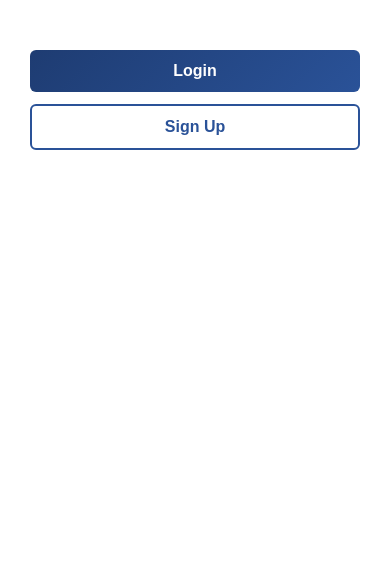
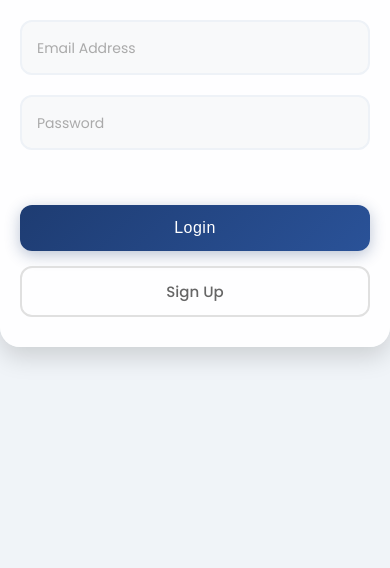
Before and after one commit to Keshab1997/Gold_Calculator_pro, a plain HTML site: page index.html in a window 390 px wide. Shown: the part 316-884 px from the top of the page. After the commit the page ends 844 px from the top, so only its background shows below. Drawn offline with nearby package versions, Linux system fonts and the light colour scheme.

Commit message:
full update

```diff
--- a/css/login.css
+++ b/css/login.css
@@ -1,92 +1,156 @@
-/* ১. সাধারণ রিসেট (ড্যাশবোর্ডের সাথে মিল রেখে) */
+/* Google Font ইম্পোর্ট (সুন্দর ফন্টের জন্য) */
+@import url('https://fonts.googleapis.com/css2?family=Poppins:wght@300;400;500;600&display=swap');
+
+/* ১. মেইন বডি এবং ব্যাকগ্রাউন্ড */
 body {
-    background-color: #f4f6f9; /* ড্যাশবোর্ডের ব্যাকগ্রাউন্ড */
-    font-family: 'Segoe UI', Tahoma, Geneva, Verdana, sans-serif;
     margin: 0;
-    height: 100vh; /* পুরো স্ক্রিন জুড়ে থাকবে */
+    height: 100vh;
+    font-family: 'Poppins', sans-serif; /* মডার্ন ফন্ট */
+    background: linear-gradient(135deg, #1e3c72 0%, #2a5298 100%); /* প্রফেশনাল ব্লু গ্রেডিয়েন্ট */
     display: flex;
-    justify-content: center; /* মাঝখানে আনবে */
-    align-items: center;     /* লম্বালম্বিভাবে মাঝখানে */
+    justify-content: center;
+    align-items: center;
+    overflow: hidden; /* স্ক্রলবার বন্ধ */
 }
 
-/* ২. লগিন কার্ড (ড্যাশবোর্ড কার্ড স্টাইল ফলো করা হয়েছে) */
+/* ব্যাকগ্রাউন্ডে হালকা গোল্ডেন আভা (অপশনাল ডেকোরেশন) */
+body::before {
+    content: '';
+    position: absolute;
+    width: 300px;
+    height: 300px;
+    background: rgba(255, 215, 0, 0.15); /* হালকা গোল্ড */
+    border-radius: 50%;
+    top: -50px;
+    left: -50px;
+    filter: blur(80px);
+}
+
+body::after {
+    content: '';
+    position: absolute;
+    width: 200px;
+    height: 200px;
+    background: rgba(255, 255, 255, 0.1);
+    border-radius: 50%;
+    bottom: 50px;
+    right: 50px;
+    filter: blur(60px);
+}
+
+/* ২. লগইন কার্ড ডিজাইন */
 .auth-card {
-    background: white;
+    background: rgba(255, 255, 255, 0.95); /* গ্লাস এফেক্ট */
     width: 100%;
-    max-width: 380px; /* কার্ডের সাইজ */
-    padding: 40px 30px;
-    border-radius: 12px; /* ড্যাশবোর্ডের মতো রাউন্ডেড কর্নার */
-    box-shadow: 0 5px 15px rgba(0,0,0,0.1); /* হালকা ছায়া */
+    max-width: 360px;
+    padding: 40px 35px;
+    border-radius: 20px;
+    box-shadow: 0 15px 35px rgba(0, 0, 0, 0.2); /* ডিপ শ্যাডো */
     text-align: center;
+    position: relative;
+    z-index: 10;
+    animation: slideUp 0.8s ease-out; /* এনিমেশন */
+}
+
+/* কার্ড আসার এনিমেশন */
+@keyframes slideUp {
+    from {
+        opacity: 0;
+        transform: translateY(30px);
+    }
+    to {
+        opacity: 1;
+        transform: translateY(0);
+    }
 }
 
 /* ৩. হেডার সেকশন */
 .auth-header {
-    margin-bottom: 30px;
+    margin-bottom: 35px;
 }
 
 .auth-header i {
-    font-size: 50px;
-    /* ড্যাশবোর্ডের হেডারের মতো গ্র্যাডিয়েন্ট এফেক্ট আইকনে */
-    background: linear-gradient(135deg, #1e3c72, #2a5298);
+    font-size: 48px;
+    /* গোল্ডেন কালার গ্রেডিয়েন্ট */
+    background: linear-gradient(to right, #DAA520, #FFD700);
     -webkit-background-clip: text;
     -webkit-text-fill-color: transparent;
     margin-bottom: 10px;
+    filter: drop-shadow(0 2px 4px rgba(218, 165, 32, 0.3));
 }
 
 .auth-header h2 {
-    color: #1e3c72; /* ডার্ক ব্লু */
-    margin: 0;
+    color: #333;
     font-size: 24px;
-    font-weight: 700;
+    font-weight: 600;
+    margin: 5px 0 0;
+    letter-spacing: 0.5px;
 }
 
-/* ৪. ইনপুট ফিল্ড (ড্যাশবোর্ডের .input-group স্টাইল) */
+/* ৪. ইনপুট ফিল্ড ডিজাইন */
 .input-group {
     margin-bottom: 20px;
-    text-align: left;
+    position: relative;
 }
 
 .input-group input {
     width: 100%;
-    padding: 12px;
-    border: 1px solid #ddd;
-    border-radius: 6px;
-    font-size: 16px;
-    background-color: #fff;
-    transition: border-color 0.3s, box-shadow 0.3s;
-    box-sizing: border-box; /* প্যাডিং যাতে উইডথ না বাড়ায় */
+    padding: 14px 15px;
+    border: 2px solid #eef2f7;
+    background: #f8f9fa;
+    border-radius: 12px;
+    font-size: 15px;
+    color: #333;
+    transition: all 0.3s ease;
+    box-sizing: border-box;
+    font-family: 'Poppins', sans-serif;
 }
 
+/* ইনপুটে ক্লিক করলে স্টাইল */
 .input-group input:focus {
-    border-color: #2a5298; /* ফোকাস কালার */
+    border-color: #2a5298;
+    background: #fff;
     outline: none;
-    box-shadow: 0 0 0 3px rgba(42, 82, 152, 0.1);
+    box-shadow: 0 4px 12px rgba(42, 82, 152, 0.1);
+}
+
+.input-group input::placeholder {
+    color: #aaa;
+    font-size: 14px;
 }
 
 /* ৫. বাটন ডিজাইন */
-/* প্রাইমারি বাটন (লগিন) - ড্যাশবোর্ড হেডার কালার */
+/* প্রাইমারি বাটন (লগিন) */
 .btn-primary {
     width: 100%;
-    padding: 12px;
+    padding: 14px;
     background: linear-gradient(135deg, #1e3c72, #2a5298);
     color: white;
     border: none;
-    border-radius: 6px;
+    border-radius: 12px;
     font-size: 16px;
-    font-weight: 600;
+    font-weight: 500;
     cursor: pointer;
-    transition: opacity 0.3s;
-    margin-bottom: 12px;
+    transition: transform 0.2s, box-shadow 0.2s;
+    margin-bottom: 15px;
+    letter-spacing: 0.5px;
+    box-shadow: 0 4px 15px rgba(30, 60, 114, 0.3);
 }
 
 .btn-primary:hover {
-    opacity: 0.9;
+    transform: translateY(-2px); /* মাউস নিলে একটু উপরে উঠবে */
+    box-shadow: 0 6px 20px rgba(30, 60, 114, 0.4);
+}
+
+.btn-primary:active {
+    transform: translateY(0);
 }
 
 .btn-primary:disabled {
-    background: #ccc;
-    cursor: not-allowed;
+    background: #bdc3c7;
+    cursor: wait;
+    transform: none;
+    box-shadow: none;
 }
 
 /* আউটলাইন বাটন (সাইন আপ) */
@@ -94,51 +158,49 @@
     width: 100%;
     padding: 12px;
     background: transparent;
-    border: 2px solid #2a5298; /* ড্যাশবোর্ডের প্রাইমারি ব্লু */
-    color: #2a5298;
-    border-radius: 6px;
-    font-size: 16px;
-    font-weight: 600;
+    border: 2px solid #e0e0e0;
+    color: #666;
+    border-radius: 12px;
+    font-size: 15px;
+    font-weight: 500;
     cursor: pointer;
-    transition: background 0.3s, color 0.3s;
+    transition: all 0.3s;
+    font-family: 'Poppins', sans-serif;
 }
 
 .btn-outline:hover {
-    background: #f0f4ff;
-    color: #1e3c72;
+    border-color: #2a5298;
+    color: #2a5298;
+    background: #f4f8ff;
 }
 
-/* ৬. মেসেজ বক্স (এরর বা সাকসেস দেখানোর জন্য) */
+/* ৬. মেসেজ বক্স */
 .message-box {
+    font-size: 13px;
+    min-height: 20px;
     margin-bottom: 15px;
-    font-size: 14px;
-    min-height: 20px;
     font-weight: 500;
+    text-align: left;
+    padding-left: 5px;
 }
 
-/* ড্যাশবোর্ডের কালার অনুযায়ী মেসেজ */
-.message-box[style*="red"] {
-    color: #ff6b6b !important; /* ড্যাশবোর্ডের লস কালার */
-}
-
-.message-box[style*="green"] {
-    color: #28a745 !important; /* ড্যাশবোর্ডের সেভ বাটন কালার */
-}
-
-/* রেসপন্সিভ (মোবাইলের জন্য) */
+/* ৭. রেসপন্সিভ ডিজাইন */
 @media (max-width: 480px) {
     .auth-card {
-        box-shadow: none; /* মোবাইলে শ্যাডো বাদ */
-        background: transparent; /* মোবাইলে ব্যাকগ্রাউন্ড ট্রান্সপারেন্ট */
+        max-width: 90%;
+        padding: 30px 20px;
+        box-shadow: 0 10px 25px rgba(0, 0, 0, 0.15);
     }
 
     body {
-        background-color: #fff; /* মোবাইলে পুরো বডি সাদা */
-        align-items: flex-start; /* উপরের দিকে থাকবে */
-        padding-top: 40px;
+        background: #f0f4f8; /* মোবাইলে হালকা ব্যাকগ্রাউন্ড */
     }
 
-    .input-group input {
-        background: #f4f6f9; /* ইনপুট ফিল্ড একটু হাইলাইট হবে */
+    body::before, body::after {
+        display: none; /* মোবাইলে ব্লার ইফেক্ট বন্ধ */
+    }
+
+    .auth-header i {
+        font-size: 40px;
     }
 }
```
Also changed, not shown: js/auth.js (+32 -13 lines).
